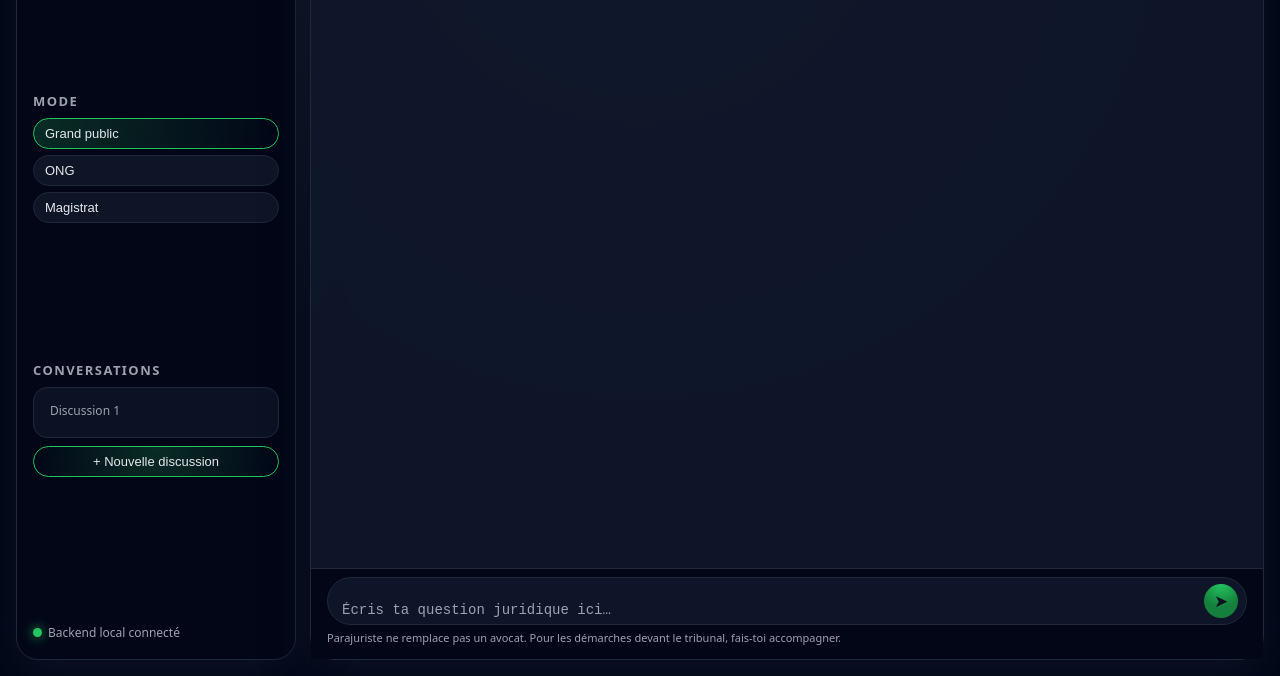
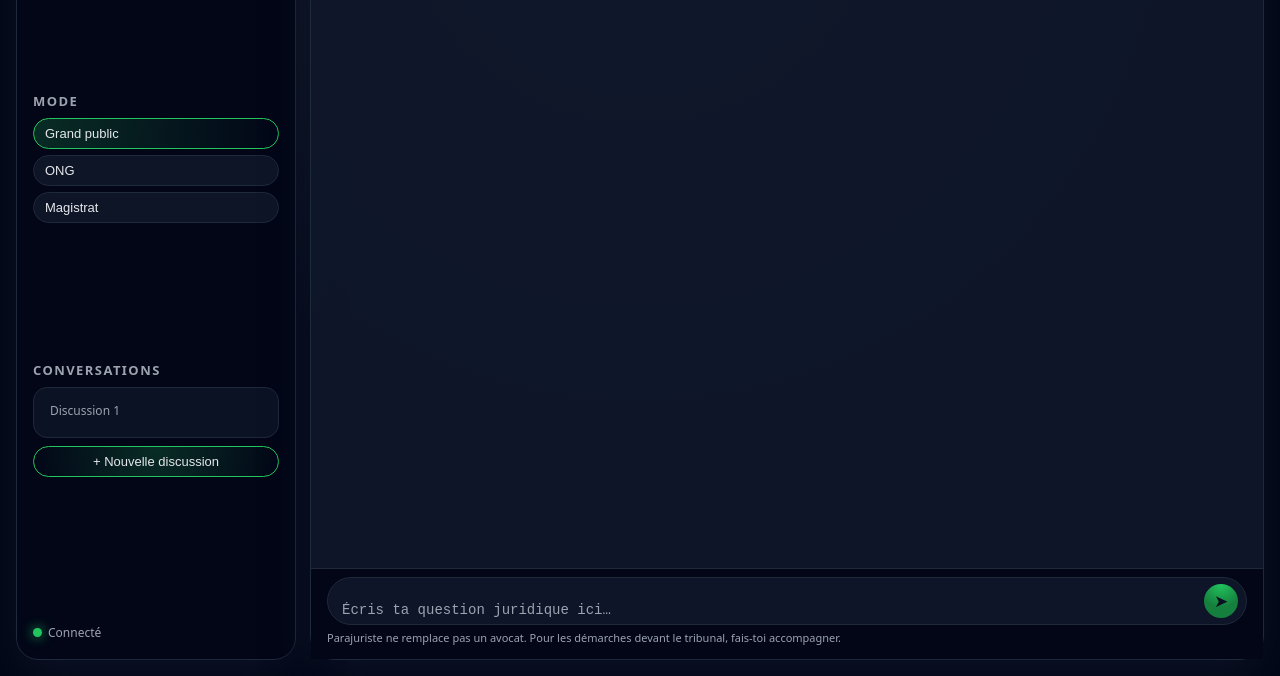
Before and after one commit to atsainalex/parajuriste-penal-mali, a plain HTML site: page frontend/index.html in a window 1280 px wide. Shown: the part 124-800 px from the top of the page. Drawn offline with Linux system fonts and the light colour scheme.

Commit message:
Update connection status text in index.html

```diff
--- a/frontend/index.html
+++ b/frontend/index.html
@@ -36,7 +36,7 @@
 
         <div class="sidebar-footer">
             <div class="status-dot"></div>
-            <span>Backend local connecté</span>
+            <span>Connecté</span>
         </div>
     </aside>
 
```
